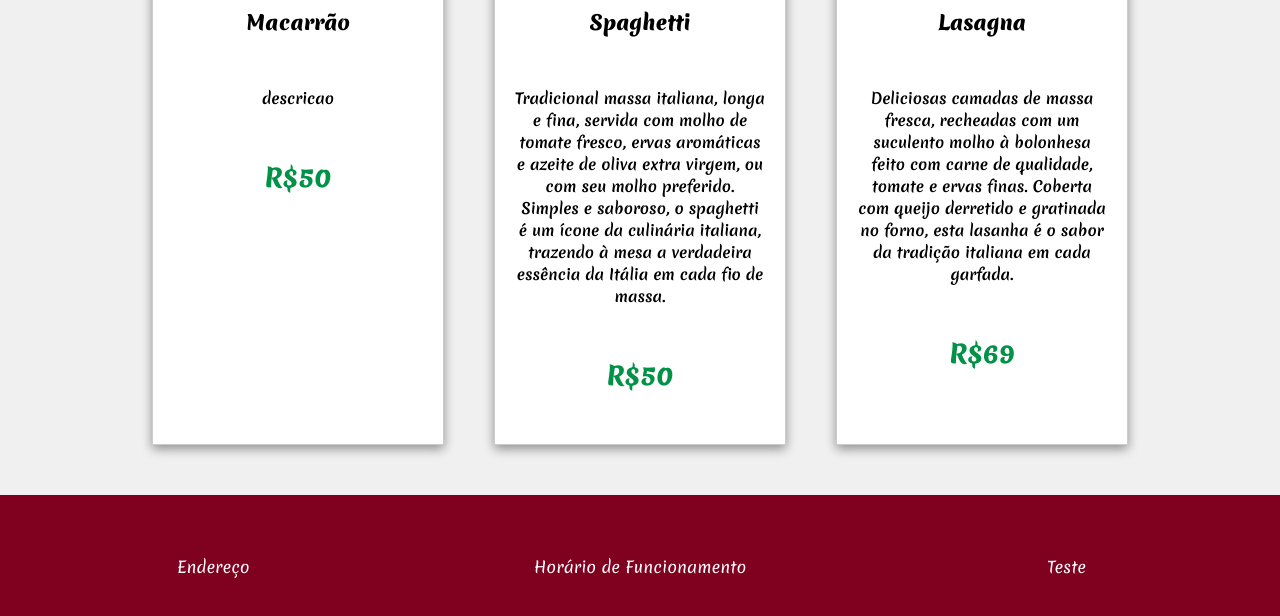
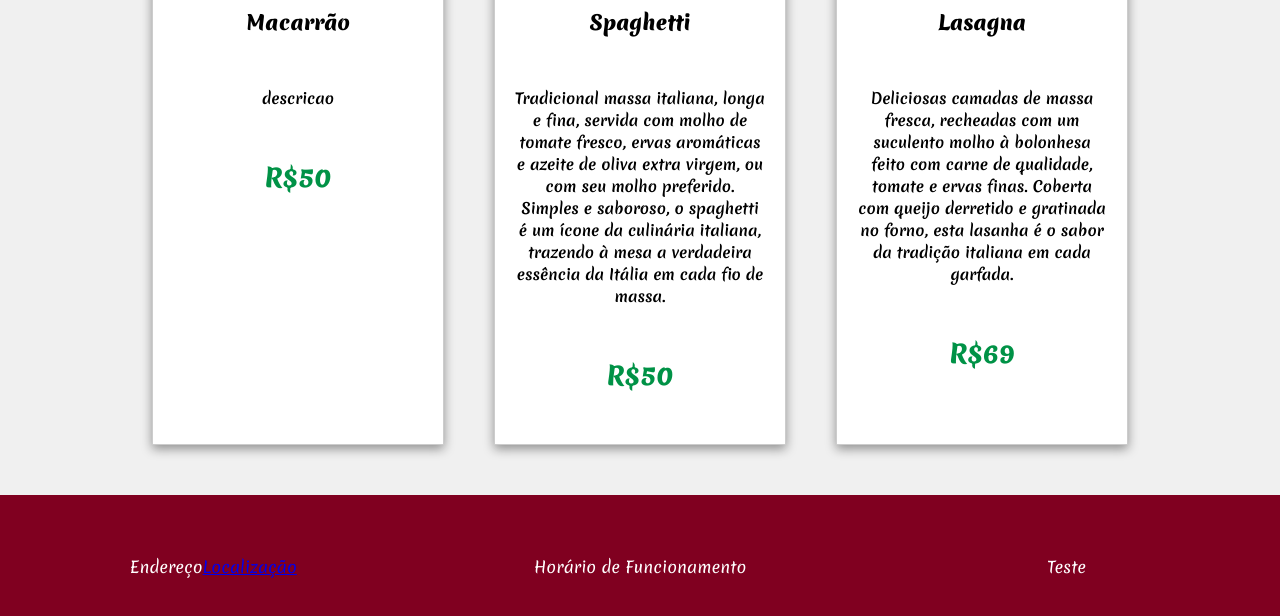
Before and after one commit to guilhermetofoli/restauranteMaria, a plain HTML site: page index.html in a window 1280 px wide. Shown: the part 3400-4016 px from the top of the page. Drawn offline with Linux system fonts and the light colour scheme.

Commit message:
Adicionado a localização no footer com um link de referência.

```diff
--- a/index.html
+++ b/index.html
@@ -142,6 +142,7 @@
 
             <div id="footer-esq">
                 <div class="texto1"> Endereço </div>
+                <div class="texto2"><a href="https://maps.app.goo.gl/S4V7feK2GxXoG45u5">Localização</a></div>
             </div>
 
             <div id="footer-centro">
```
